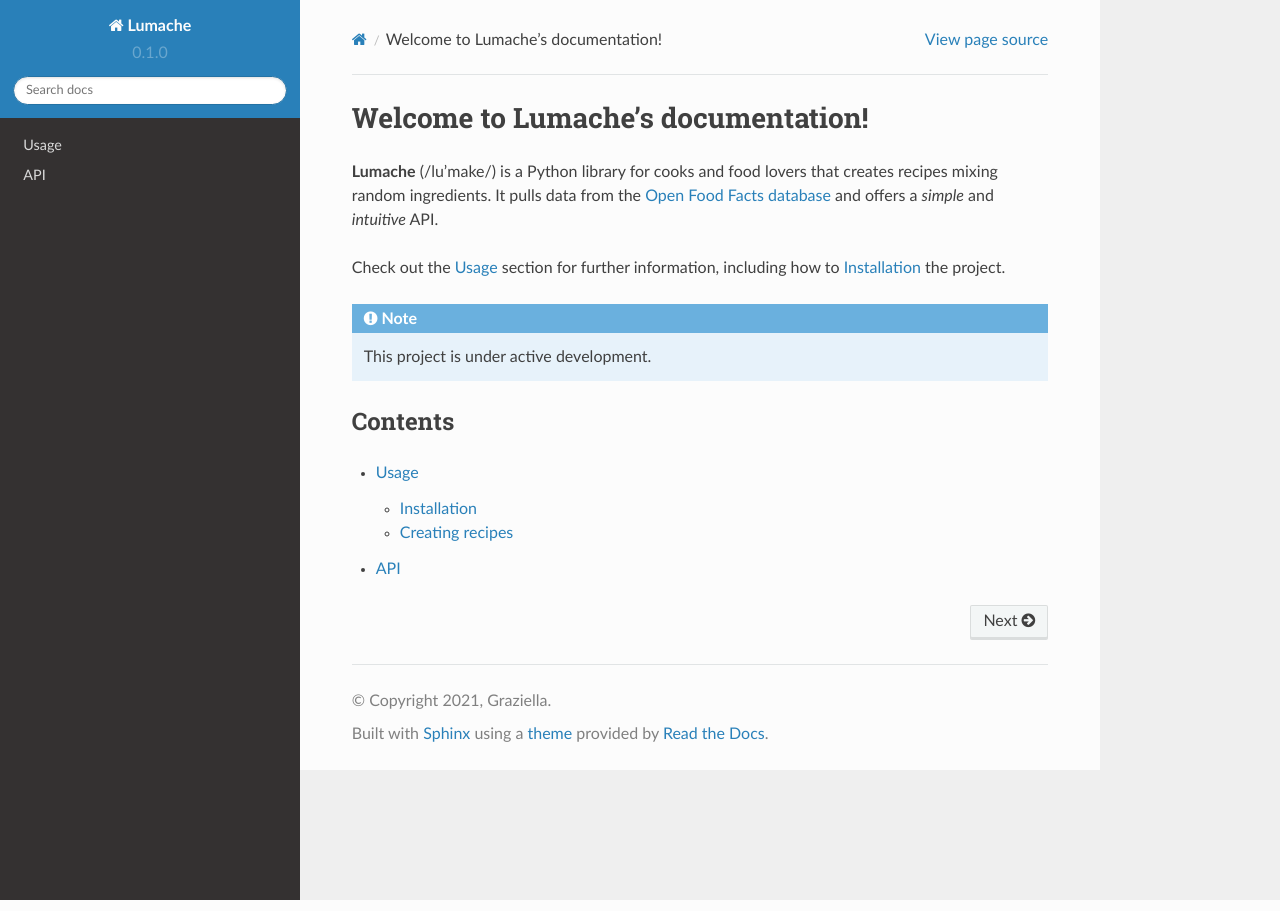
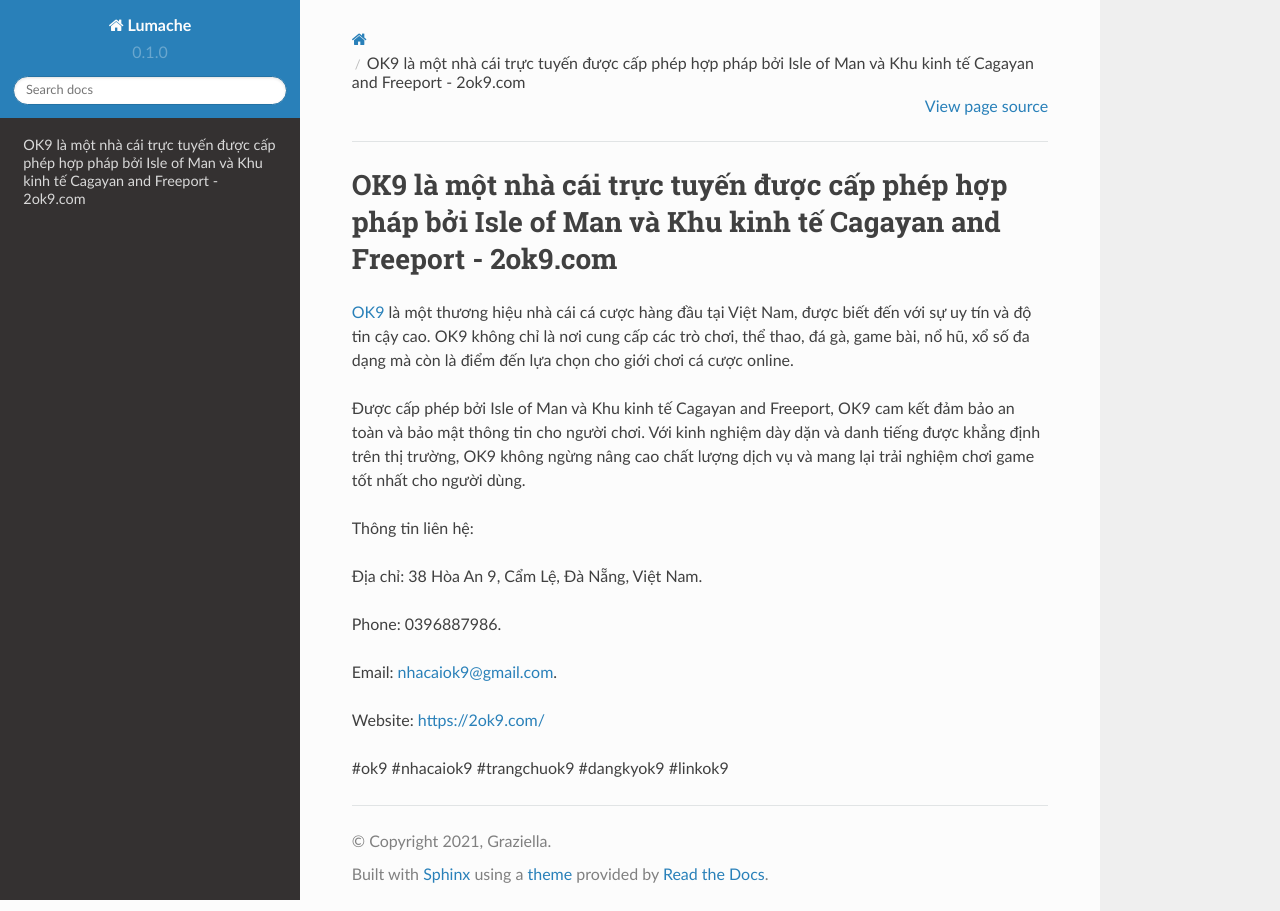
Before and after one commit to iaduphattai904809/2ok9, a Sphinx documentation site: the page built from docs/source/index.rst, in a window 1280 px wide. Built offline with Sphinx 7.4.7 and the Read the Docs theme 2.0.0, drawn with Linux system fonts in a browser that asks for light colours.

Commit message:
Update index.rst

```diff
--- a/docs/source/index.rst
+++ b/docs/source/index.rst
@@ -1,22 +1,18 @@
-Welcome to Lumache's documentation!
+OK9 là một nhà cái trực tuyến được cấp phép hợp pháp bởi Isle of Man và Khu kinh tế Cagayan and Freeport - 2ok9.com
 ===================================
 
-**Lumache** (/lu'make/) is a Python library for cooks and food lovers
-that creates recipes mixing random ingredients.
-It pulls data from the `Open Food Facts database <https://world.openfoodfacts.org/>`_
-and offers a *simple* and *intuitive* API.
+`OK9 <https://2ok9.com/>`_ là một thương hiệu nhà cái cá cược hàng đầu tại Việt Nam, được biết đến với sự uy tín và độ tin cậy cao. OK9 không chỉ là nơi cung cấp các trò chơi, thể thao, đá gà, game bài, nổ hũ, xổ số đa dạng mà còn là điểm đến lựa chọn cho giới chơi cá cược online.
 
-Check out the :doc:`usage` section for further information, including
-how to :ref:`installation` the project.
+Được cấp phép bởi Isle of Man và Khu kinh tế Cagayan and Freeport, OK9 cam kết đảm bảo an toàn và bảo mật thông tin cho người chơi. Với kinh nghiệm dày dặn và danh tiếng được khẳng định trên thị trường, OK9 không ngừng nâng cao chất lượng dịch vụ và mang lại trải nghiệm chơi game tốt nhất cho người dùng.
 
-.. note::
+Thông tin liên hệ:
 
-   This project is under active development.
+Địa chỉ: 38 Hòa An 9, Cẩm Lệ, Đà Nẵng, Việt Nam.
 
-Contents
---------
+Phone: 0396887986.
 
-.. toctree::
+Email: nhacaiok9@gmail.com.
 
-   usage
-   api
+Website: https://2ok9.com/
+
+#ok9 #nhacaiok9 #trangchuok9 #dangkyok9 #linkok9
```
